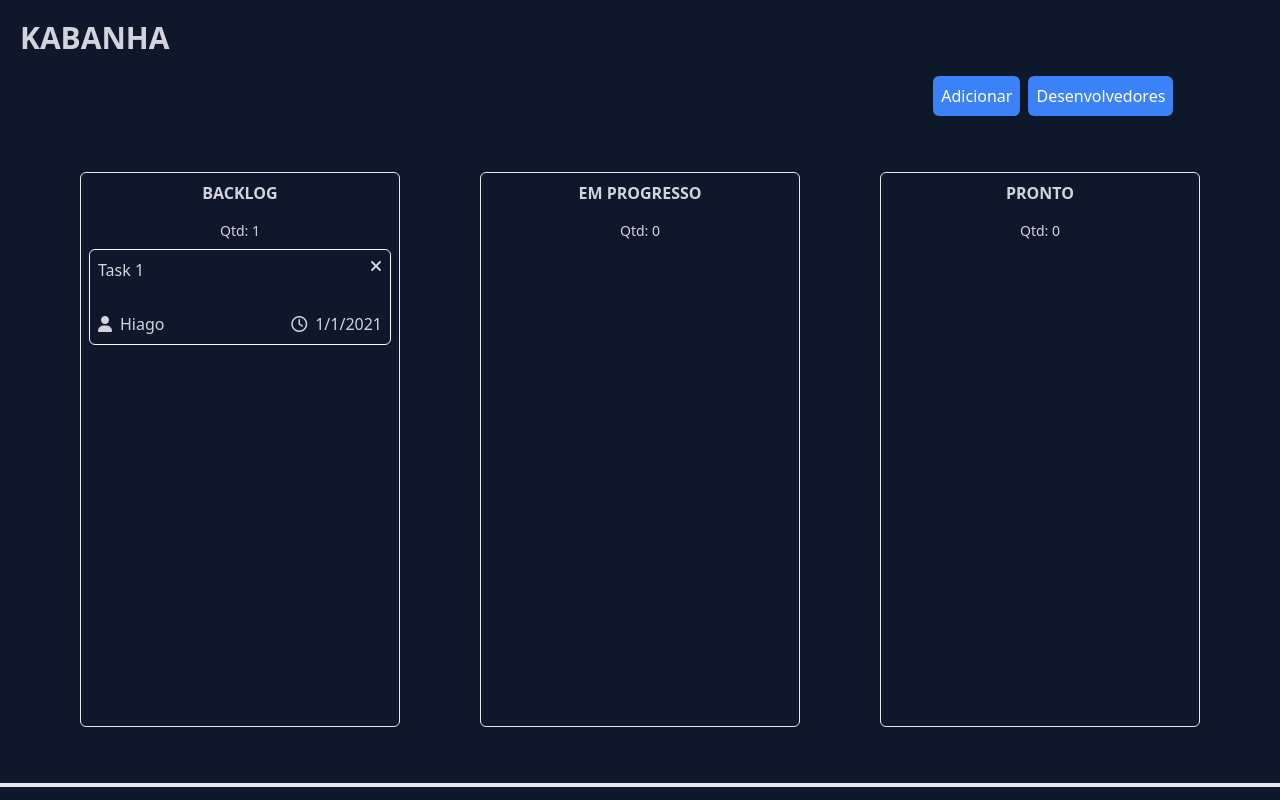
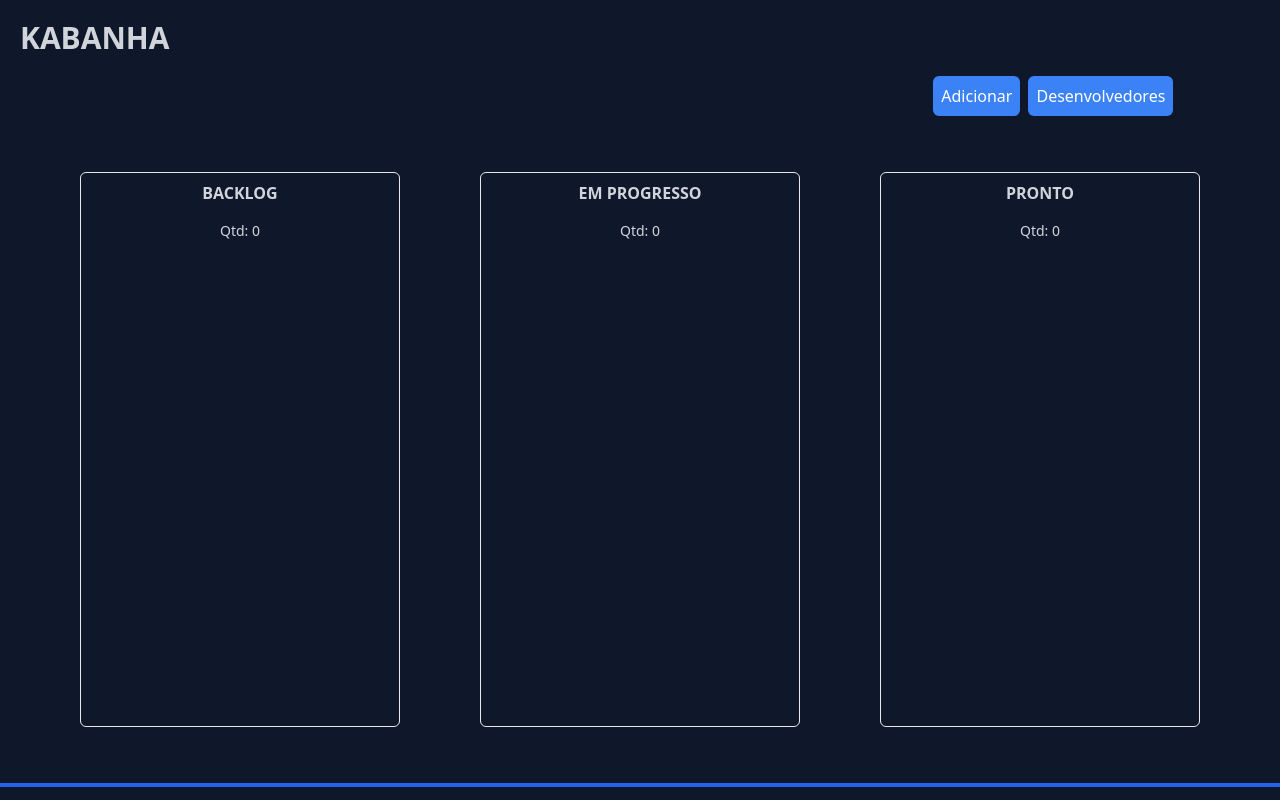
Before and after one commit to HiagoScierry/kabanha, a Vue app: page / in a window 1280 px wide. Built offline with nearby package versions, Linux system fonts and the light colour scheme.

Commit message:
Update kanban.ts

```diff
--- a/src/stores/kanban.ts
+++ b/src/stores/kanban.ts
@@ -12,21 +12,7 @@ interface IStore {
 const data: IStore = JSON.parse(localStorage.getItem('store') || '{}');
 
 export const store: IStore = reactive({
-  backlog: data.backlog || [
-    {
-      id: 1,
-      title: 'Task 1',
-      description: 'Description 1',
-      priority: 'baixa',
-      dueDate: '2021-01-01',
-      assignee: 1,
-      created_at: new Date(),
-      // inDevelementDate: new Date('2021-01-01'),
-      // finishDate: new Date('2023-01-01'),
-      finishDate: new Date('2021-01-01'),
-      inDevelementDate: new Date('2023-01-02'),
-    },
-  ],
+  backlog: data.backlog || [],
   progress: data.progress || [],
   done: data.done || [],
 });
@@ -42,20 +28,21 @@ export const actions = {
       assignee: task.assingee,
       created_at: new Date(),
     });
+
+    actions.saveDataINLocalStorage();
   },
   removeItemFronIndex(index: number, arrayName: BoardArrays) {
     store[arrayName].splice(index, 1);
+    this.saveDataINLocalStorage();
   },
   editTask: (task: Task, id: string, arrName: BoardArrays) => {
     const index = store[arrName].findIndex((item) => item.id === +id);
-    console.log('TASK ARMAZENADA', store[arrName][index]);
-
     store[arrName][index].title = task.title;
     store[arrName][index].description = task.description;
     store[arrName][index].priority = task.priority;
     store[arrName][index].dueDate = task.dueDate;
     store[arrName][index].assignee = task.assingee;
-    console.log('TASK DEPOIS DE ALTERADA', store[arrName][index]);
+    actions.saveDataINLocalStorage();
   },
   //como tipar o event ?
   updateArray: (event: any, arrayName: BoardArrays) => {
@@ -74,12 +61,15 @@ export const actions = {
     if (event.removed !== undefined) {
       actions.removeItemFronIndex(event.removed.index, arrayName);
     }
+
+    actions.saveDataINLocalStorage();
   },
   setDevInTask: (id: number) => {
     const index = store.backlog.findIndex((item) => item.id === id);
     actions.itemInProgress(store.backlog[index]);
     store.progress.push(store.backlog[index]);
     actions.removeItemFronIndex(index, 'backlog');
+    actions.saveDataINLocalStorage();
   },
   itemInProgress: (item: IKanbanItem) => {
     item.inDevelementDate = new Date();
@@ -93,6 +83,7 @@ export const actions = {
     store.done.push(item);
   },
   saveDataINLocalStorage: () => {
+    localStorage.removeItem('store');
     localStorage.setItem('store', JSON.stringify(store));
   },
 };
```
